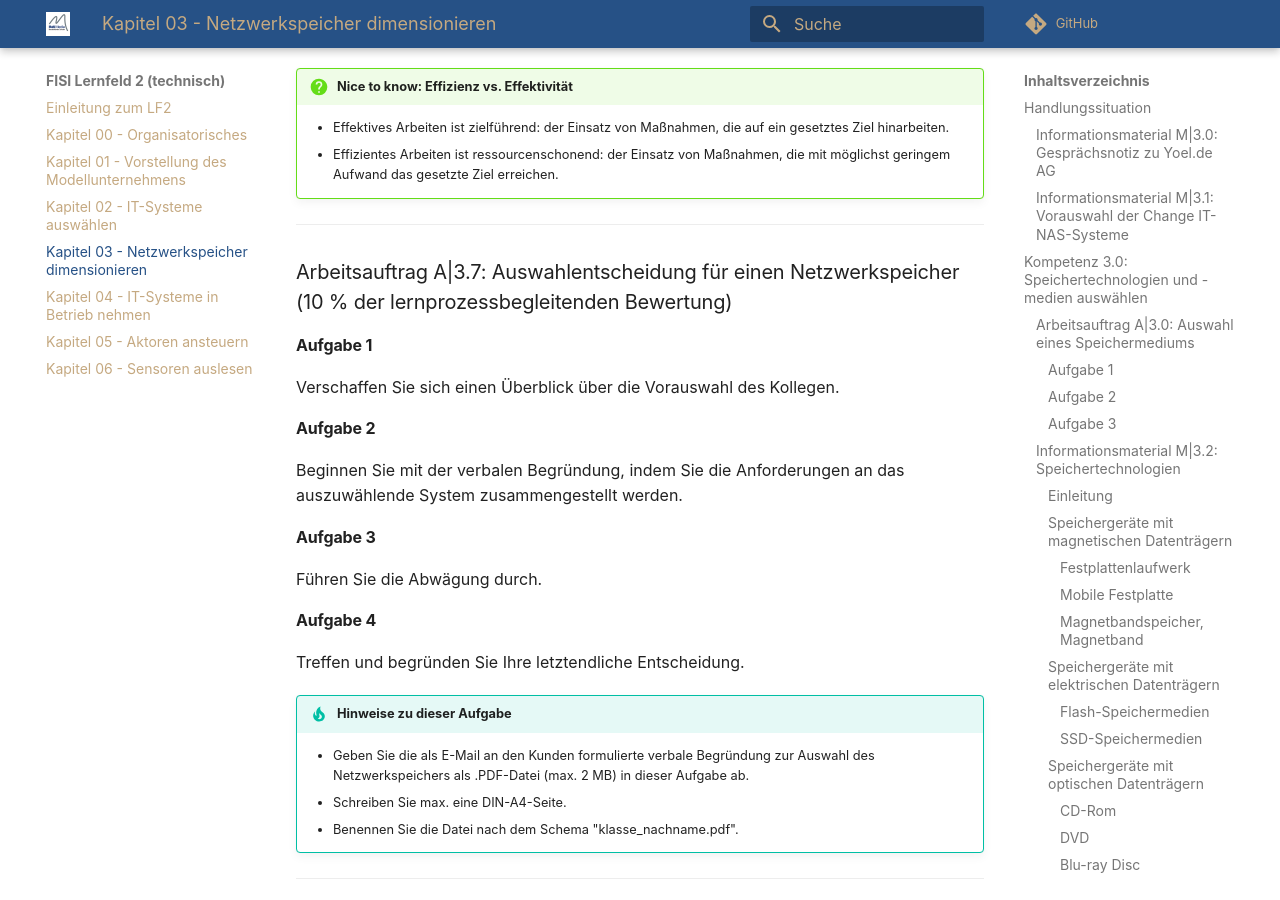
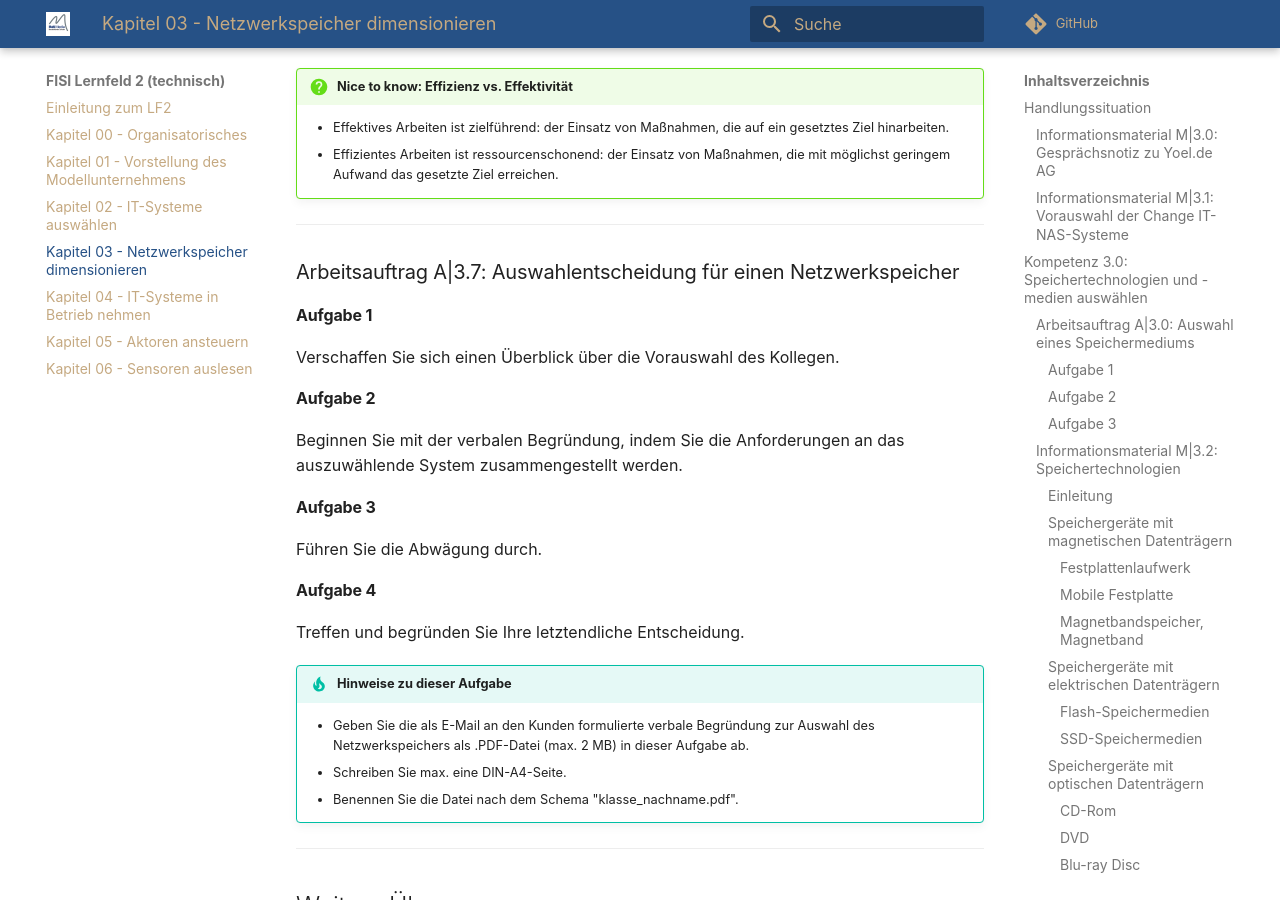
Before and after one commit to herr-nm/MMBbS_FISI_LF02, an MkDocs documentation site: the page built from docs/kapitel_03.md, in a window 1280 px wide and 900 px high, scrolled down 37586 px. Built offline with MkDocs 1.6.1 and Material for MkDocs 9.7.7, drawn with Linux system fonts in a browser that asks for light colours; comment, search, counter and statistics services are not loaded.

Commit message:
Kapitel 3 korrigiert

```diff
--- a/docs/kapitel_03.md
+++ b/docs/kapitel_03.md
@@ -745,7 +745,7 @@ Ihnen liegen alle benötigten Informationen bezüglich der Kundenanforderungen,
 
 ---
 
-### Arbeitsauftrag A|3.7: Auswahlentscheidung für einen Netzwerkspeicher (10 % der lernprozessbegleitenden Bewertung)
+### Arbeitsauftrag A|3.7: Auswahlentscheidung für einen Netzwerkspeicher
 
 #### Aufgabe 1
 
```
